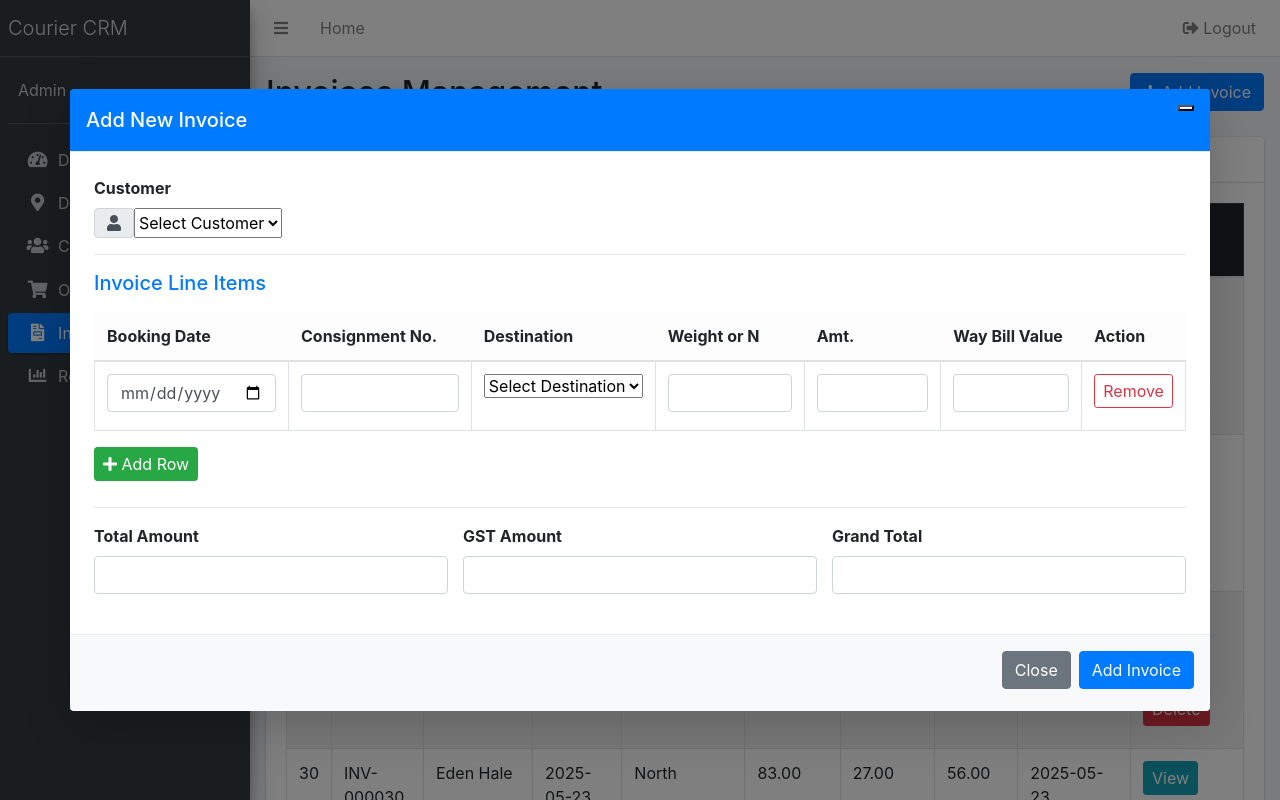
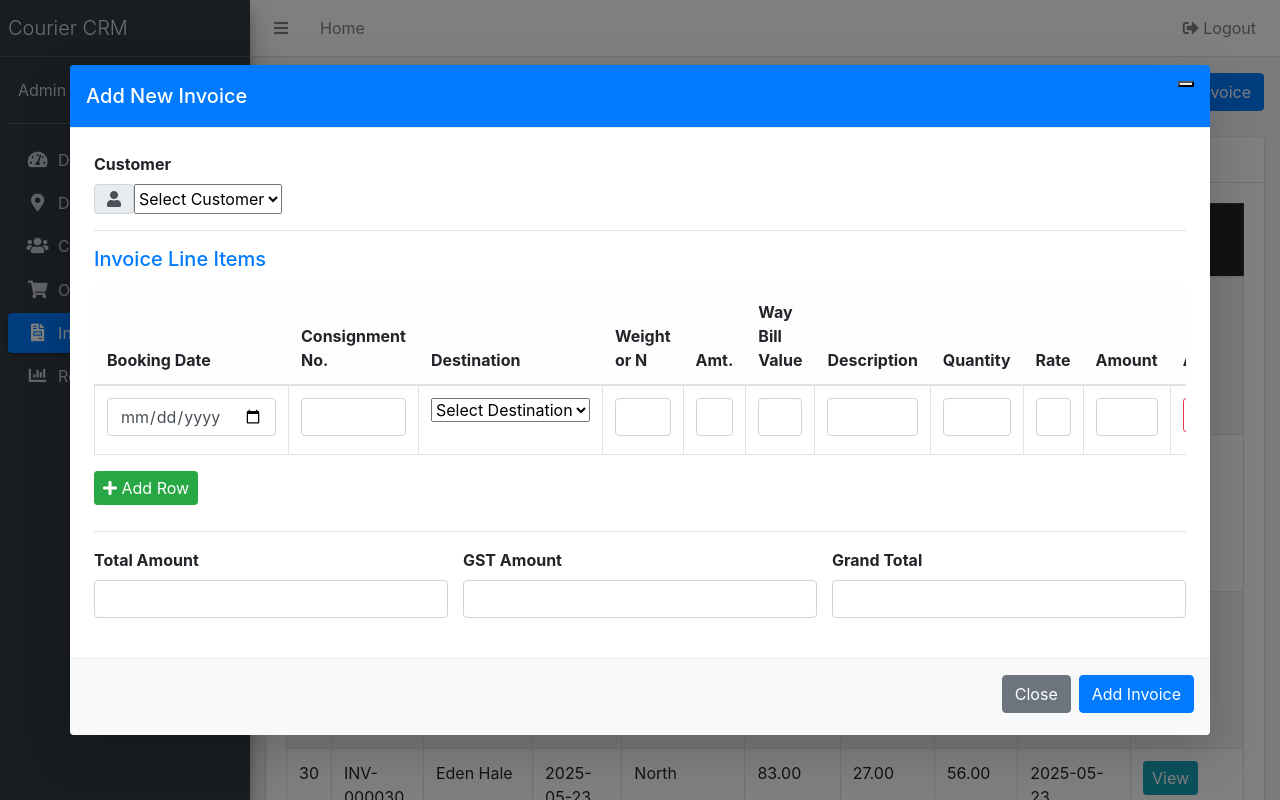
Before and after one commit to UKY171991/alok-crm, a PHP site: page /alok-crm/invoices.php in a window 1280 px wide, after a click on "Add Invoice". Run offline with PHP 8.4, Linux system fonts and the light colour scheme; the visitor is signed in with stand-in values (Sample User, id 1); data comes from the database, SQL or seed files in the repository; some libraries are stand-ins or nearby versions.

Commit message:
Update invoices.php

```diff
--- a/invoices.php
+++ b/invoices.php
@@ -67,6 +67,10 @@ $invoice_no = generateInvoiceNo($conn);
                                             <th>Weight or N</th>
                                             <th>Amt.</th>
                                             <th>Way Bill Value</th>
+                                            <th>Description</th>
+                                            <th>Quantity</th>
+                                            <th>Rate</th>
+                                            <th>Amount</th>
                                             <th>Action</th>
                                         </tr>
                                     </thead>
@@ -89,6 +93,10 @@ $invoice_no = generateInvoiceNo($conn);
                                             <td><input type="number" step="0.001" name="line_items[0][weight]" class="form-control" required></td>
                                             <td><input type="number" step="0.01" name="line_items[0][amt]" class="form-control"></td>
                                             <td><input type="number" step="0.01" name="line_items[0][way_bill_value]" class="form-control"></td>
+                                            <td><input type="text" name="line_items[0][description]" class="form-control"></td>
+                                            <td><input type="number" name="line_items[0][quantity]" class="form-control"></td>
+                                            <td><input type="number" step="0.01" name="line_items[0][rate]" class="form-control"></td>
+                                            <td><input type="number" step="0.01" name="line_items[0][amount]" class="form-control"></td>
                                             <td><button type="button" class="btn btn-outline-danger btn-sm remove-row">Remove</button></td>
                                         </tr>
                                     </tbody>
@@ -253,6 +261,7 @@ $(function () {
         $.get("fetch_invoice_items.php", {invoice_id: invoiceId}, function (data) {
             var items = [];
             try { items = JSON.parse(data); } catch (e) {}
+            console.log('Loaded items:', items);
             var tbody = "";
             if (items.length > 0) {
                 for (var i = 0; i < items.length; i++) {
```
